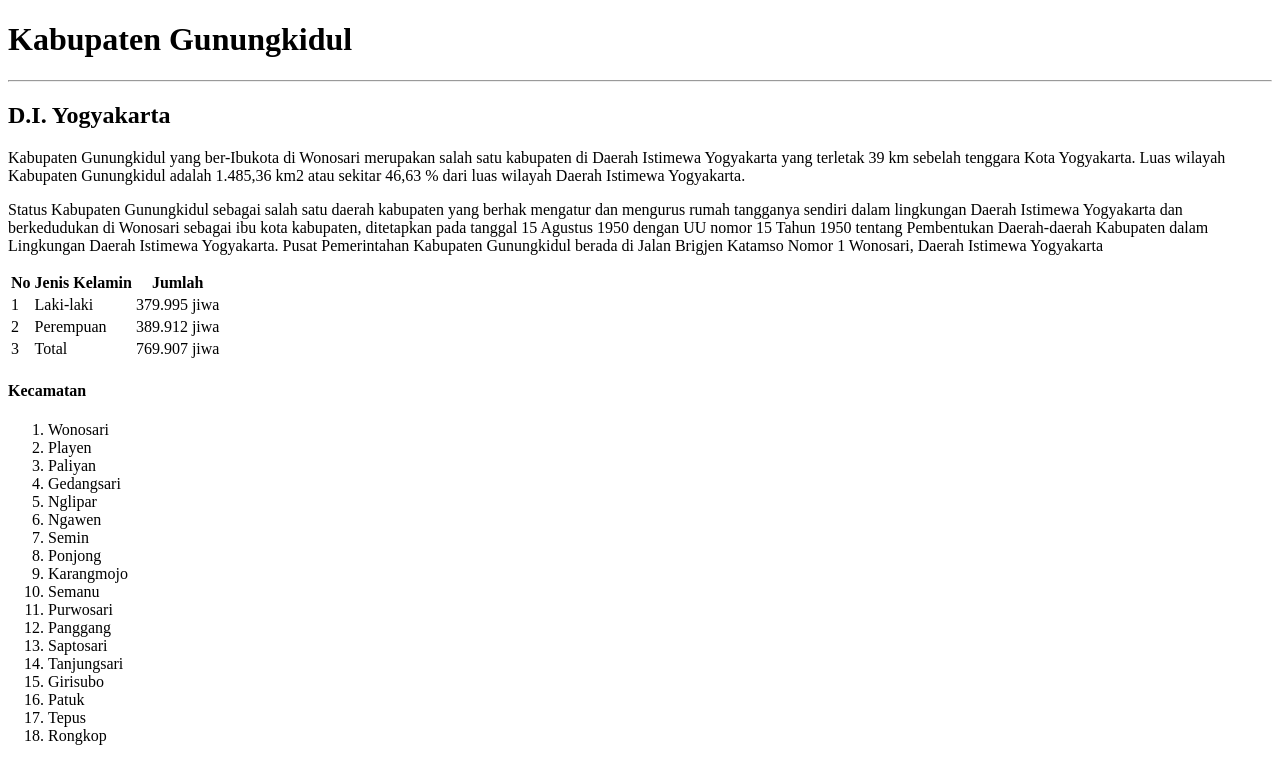
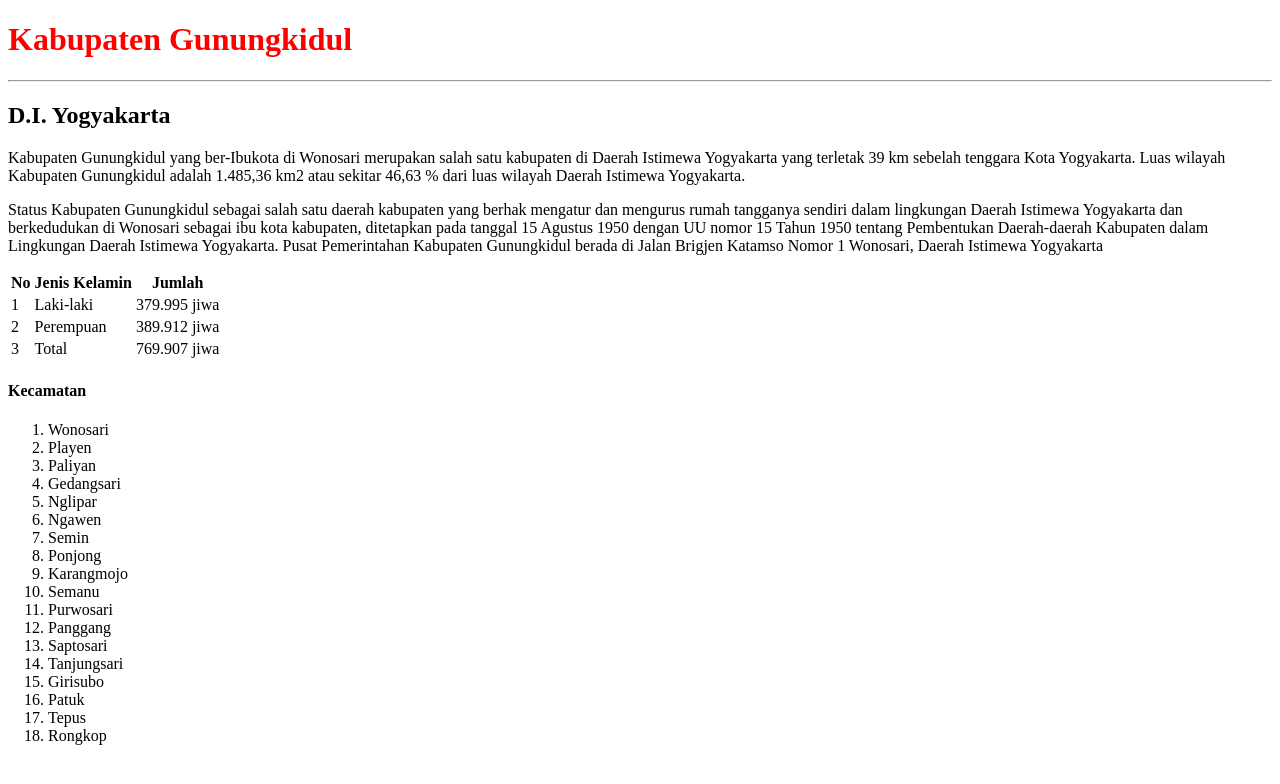
Before and after one commit to ZulfatahAK/pgweb2025, a plain HTML site: page index.html in a window 1280 px wide. Drawn offline with Linux system fonts and the light colour scheme.

Commit message:
ubah warna judul

```diff
--- a/index.html
+++ b/index.html
@@ -9,7 +9,7 @@
   <body>
     <main>
       <!-- Judul -->
-      <h1>Kabupaten Gunungkidul</h1>
+      <h1 style="color:red;">Kabupaten Gunungkidul</h1>
       <hr>
 
       <!-- Sub Judul -->
```
